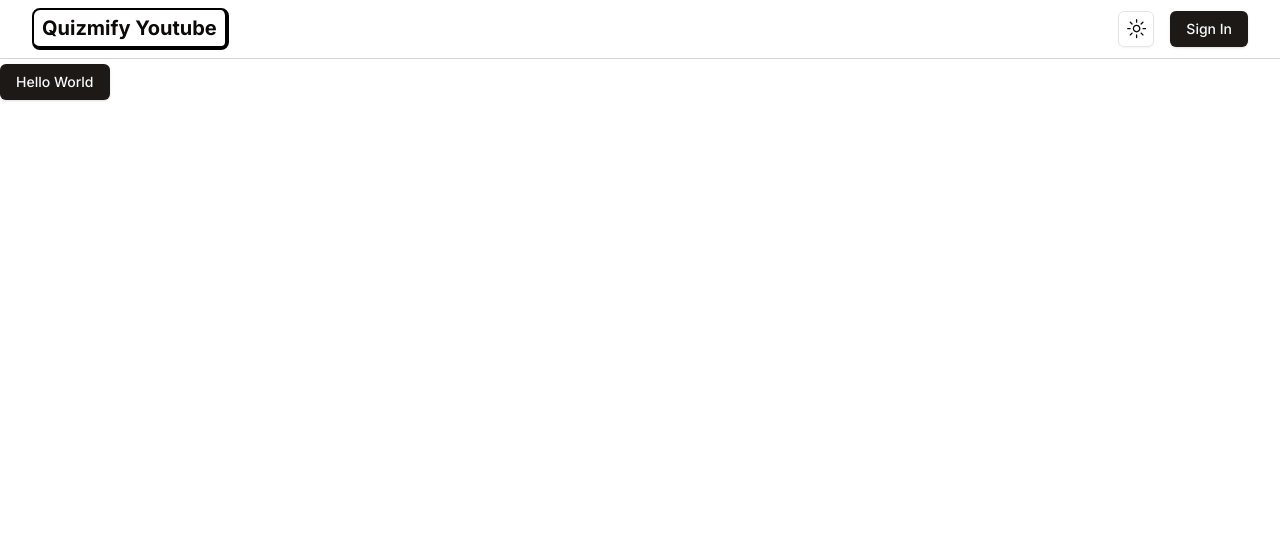
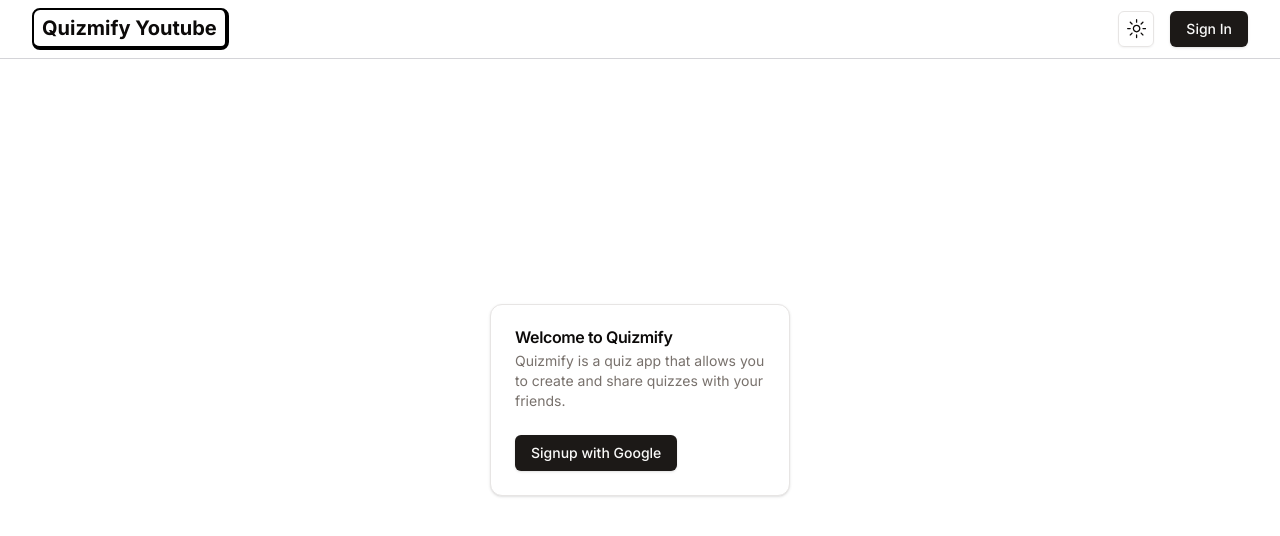
Before and after one commit to davidMadueke/GPT_Quiz_Generator, a Next.js app: page / in a window 1280 px wide. Shown: the top 536 px of the page. Built offline with nearby package versions, Linux system fonts and the light colour scheme; no server answers.

Commit message:
Created Dashboard page
Created a dashboard Ui that upon the user logging in will display rather that the sign up page route.
Created custom components for History, Hot topics, Quiz Me, and recent activities section.
Imported Word Cloud component from React-D3-WordCloud

```diff
--- a/package.json
+++ b/package.json
@@ -31,6 +31,7 @@
     "next-themes": "^0.2.1",
     "postcss": "8.4.29",
     "react": "18.2.0",
+    "react-d3-cloud": "^1.0.6",
     "react-dom": "18.2.0",
     "tailwind-merge": "^1.14.0",
     "tailwindcss": "3.3.3",
--- /dev/null
+++ b/src/app/dashboard/page.tsx
@@ -0,0 +1,42 @@
+import React from 'react'
+import { getAuthSession } from '@/lib/nextauth'
+import { redirect } from 'next/navigation'
+import { Metadata } from 'next'
+import QuizMeCard from '@/components/dashboard/QuizMeCard'
+import HistoryCard from '@/components/dashboard/HistoryCard'
+import HotTopicsCard from '@/components/dashboard/HotTopicsCard'
+import RecentActivities from '@/components/dashboard/RecentActivities'
+
+type Props = {}
+
+export const metadata: Metadata = {
+    title: 'Dashboard | Quizmify',
+    description: 'Your Quizmiy dashboard',
+  }
+
+const Dashboard = async (props: Props) => {
+    const session = await getAuthSession()
+    if (!session?.user) {
+      // This means the user is not logged in
+      return redirect("/")
+    }
+  return (
+    <main className='p-8 mx-auto max-w-7xl'>
+        <div className='flex items-center'>
+            <h2 className='mt-2 text-3xl font-bold tracking-tight'>Dashboard</h2>
+        </div>
+
+        <div className='grid gap-4 mt-4 md:grid-cols-2'>
+            <QuizMeCard />
+            <HistoryCard />
+        </div>
+        <div className='grid gap-4 mt-4 md:grid-cols-2 lg:grid-cols-7'>
+            <HotTopicsCard/>
+            <RecentActivities/>
+        </div>
+
+    </main>
+  )
+}
+
+export default Dashboard
--- a/src/app/page.tsx
+++ b/src/app/page.tsx
@@ -1,10 +1,35 @@
+import SignInButton from "@/components/ui/SignInButton"
 import { Button } from "@/components/ui/button"
+import { Card, CardHeader, CardTitle, CardFooter, CardDescription} from "@/components/ui/card"
+import { getAuthSession } from "@/lib/nextauth"
+import { redirect } from "next/navigation"
 
 
-export default function Home() {
+export default async function Home() {
+  const session = await getAuthSession()
+  if(session?.user){
+    // This means the user is logged in
+    return redirect("/dashboard")
+  }
   return (
-    <>
-      <Button> Hello World</Button>
-    </>
+      <div className=" absolute -translate-x-1/2 -translate-y-1/2 top-1/2 left-1/2">
+        <Card className="w-[300px]">
+          <CardHeader>
+            <CardTitle>Welcome to Quizmify</CardTitle>
+
+            <CardDescription>
+              Quizmify is a quiz app that allows you to create and share quizzes with your friends.
+
+          </CardDescription>
+
+          </CardHeader>
+
+
+          <CardFooter>
+            <SignInButton text="Signup with Google" />
+          </CardFooter>
+
+        </Card>
+      </div>
   )
 }
--- /dev/null
+++ b/src/components/dashboard/HistoryCard.tsx
@@ -0,0 +1,33 @@
+"use client"
+import React from 'react'
+import { Card, CardHeader, CardContent, CardTitle } from '../ui/card'
+import { History } from 'lucide-react'
+import { useRouter } from 'next/navigation'
+
+type Props = {}
+
+const HistoryCard = (props: Props) => {
+    const router = useRouter()
+  return (
+    <Card className='hover:cursor-pointer hover:opacity-75'
+    onClick={()=>{
+        router.push('/history')
+    }}>
+
+        <CardHeader className='flex flex-row items-center justify-between pb-2 space-y-0'>
+            <CardTitle className='text-2xl font-bold'>History</CardTitle>
+            <History size={28} strokeWidth={2.5} />
+
+        </CardHeader>
+
+        <CardContent>
+            <p className='text-sm text-muted-foreground'>
+                View your past quiz attempts!
+            </p>
+        </CardContent>
+
+    </Card>
+  )
+}
+
+export default HistoryCard
--- /dev/null
+++ b/src/components/dashboard/HotTopicsCard.tsx
@@ -0,0 +1,27 @@
+"use client"
+import React from 'react'
+import { Card, CardContent, CardDescription, CardHeader, CardTitle } from '../ui/card'
+import CustomWordCloud from '../ui/CustomWordCloud'
+
+
+type Props = {}
+
+const HotTopicsCard = (props: Props) => {
+  return (
+    <Card className='col-span-4'>
+        <CardHeader>
+            <CardTitle className='text-2xl font-bold'>Hot Topics</CardTitle>
+            <CardDescription>
+                Here are all of the hot Topics for you to learn. Click on one to get started!
+            </CardDescription>
+        </CardHeader>
+
+        <CardContent className='pl-2 '>
+            <CustomWordCloud />
+        </CardContent>
+
+    </Card>
+  )
+}
+
+export default HotTopicsCard
--- /dev/null
+++ b/src/components/dashboard/QuizMeCard.tsx
@@ -0,0 +1,32 @@
+"use client"
+import React from 'react'
+import { Card, CardContent, CardHeader, CardTitle } from '../ui/card'
+import { GraduationCap } from 'lucide-react'
+import { useRouter } from 'next/navigation'
+
+type Props = {}
+
+const QuizMeCard = (props: Props) => {
+    const router = useRouter()
+  return (
+    <Card className='hover:cursor-pointer hover:-y-translate-[4px] hover:opacity-75'
+    onClick={()=>{
+        router.push('/quiz')
+    }}>
+
+        <CardHeader className='flex flex-row items-center justify-between pb-2 space-y-0'>
+            <CardTitle className='text-2xl font-bold'>Quiz Me!</CardTitle>
+            <GraduationCap size={28} strokeWidth={2.5} />
+
+        </CardHeader>
+
+        <CardContent>
+            <p className='text-sm text-muted-foreground'>
+                Take a quiz and test your knowledge!
+            </p>
+        </CardContent>
+    </Card>
+  )
+}
+
+export default QuizMeCard
--- /dev/null
+++ b/src/components/dashboard/RecentActivities.tsx
@@ -0,0 +1,24 @@
+import React from 'react'
+import { Card, CardTitle, CardDescription, CardHeader, CardContent } from '../ui/card'
+
+type Props = {}
+
+const RecentActivities = (props: Props) => {
+  return (
+    <Card className='col-span-4 lg:col-span-3'>
+        <CardHeader>
+            <CardTitle className='text-2xl font-bold'>Recent Activity</CardTitle>
+            <CardDescription>
+                You have played a total of 7 games.
+            </CardDescription>
+        </CardHeader>
+
+        <CardContent className='max-h-[500px] overflow-scroll '>
+            Histories
+        </CardContent>
+
+    </Card>
+  )
+}
+
+export default RecentActivities
--- /dev/null
+++ b/src/components/ui/CustomWordCloud.tsx
@@ -0,0 +1,42 @@
+"use client"
+import { useTheme } from 'next-themes'
+import React from 'react'
+import D3WordCloud from 'react-d3-cloud'
+
+type Props = {}
+
+const data = [
+    {
+        text: 'React',
+        value: 7
+    },
+    {
+        text: 'John',
+        value: 14
+    },
+    {
+        text: 'Susie',
+        value: 4
+    },
+]
+
+const fontSizeMapper = (word: any) => Math.log2(word.value) * 5 + 16
+
+const CustomWordCloud = (props: Props) => {
+    const theme = useTheme()
+  return (
+    <>
+    <D3WordCloud
+    height={555}
+    font='sans-serif'
+    fontSize={fontSizeMapper}
+    rotate={0}
+    padding={10}
+    fill={theme.theme =='dark' ?'white' :'dark'}
+    data={data}
+    />
+    </>
+  )
+}
+
+export default CustomWordCloud
--- /dev/null
+++ b/src/components/ui/card.tsx
@@ -0,0 +1,76 @@
+import * as React from "react"
+
+import { cn } from "@/lib/utils"
+
+const Card = React.forwardRef<
+  HTMLDivElement,
+  React.HTMLAttributes<HTMLDivElement>
+>(({ className, ...props }, ref) => (
+  <div
+    ref={ref}
+    className={cn(
+      "rounded-xl border bg-card text-card-foreground shadow",
+      className
+    )}
+    {...props}
+  />
+))
+Card.displayName = "Card"
+
+const CardHeader = React.forwardRef<
+  HTMLDivElement,
+  React.HTMLAttributes<HTMLDivElement>
+>(({ className, ...props }, ref) => (
+  <div
+    ref={ref}
+    className={cn("flex flex-col space-y-1.5 p-6", className)}
+    {...props}
+  />
+))
+CardHeader.displayName = "CardHeader"
+
+const CardTitle = React.forwardRef<
+  HTMLParagraphElement,
+  React.HTMLAttributes<HTMLHeadingElement>
+>(({ className, ...props }, ref) => (
+  <h3
+    ref={ref}
+    className={cn("font-semibold leading-none tracking-tight", className)}
+    {...props}
+  />
+))
+CardTitle.displayName = "CardTitle"
+
+const CardDescription = React.forwardRef<
+  HTMLParagraphElement,
+  React.HTMLAttributes<HTMLParagraphElement>
+>(({ className, ...props }, ref) => (
+  <p
+    ref={ref}
+    className={cn("text-sm text-muted-foreground", className)}
+    {...props}
+  />
+))
+CardDescription.displayName = "CardDescription"
+
+const CardContent = React.forwardRef<
+  HTMLDivElement,
+  React.HTMLAttributes<HTMLDivElement>
+>(({ className, ...props }, ref) => (
+  <div ref={ref} className={cn("p-6 pt-0", className)} {...props} />
+))
+CardContent.displayName = "CardContent"
+
+const CardFooter = React.forwardRef<
+  HTMLDivElement,
+  React.HTMLAttributes<HTMLDivElement>
+>(({ className, ...props }, ref) => (
+  <div
+    ref={ref}
+    className={cn("flex items-center p-6 pt-0", className)}
+    {...props}
+  />
+))
+CardFooter.displayName = "CardFooter"
+
+export { Card, CardHeader, CardFooter, CardTitle, CardDescription, CardContent }
```
Also changed, not shown: 1 other file (tests, documents, lock files or other folders).
